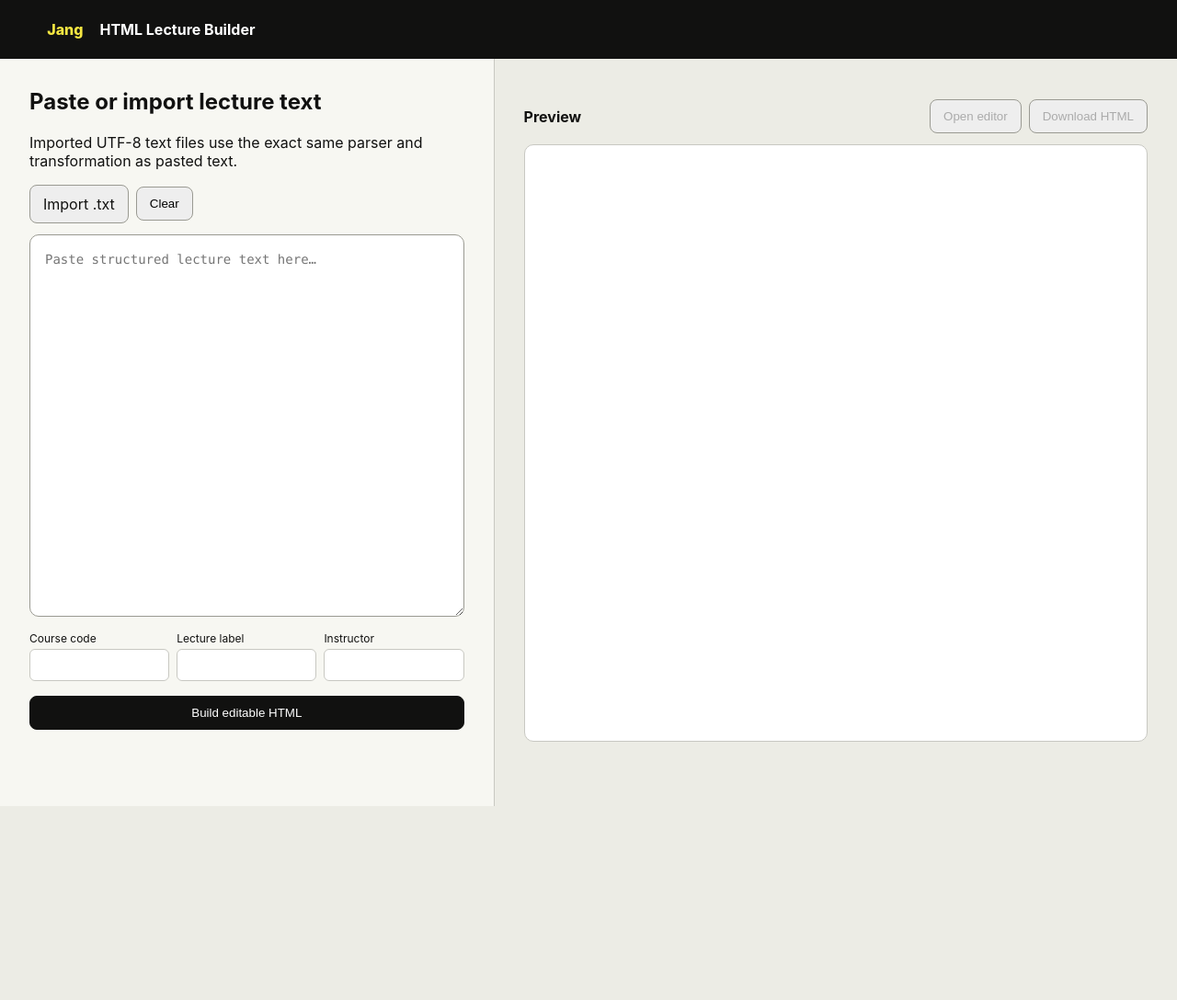
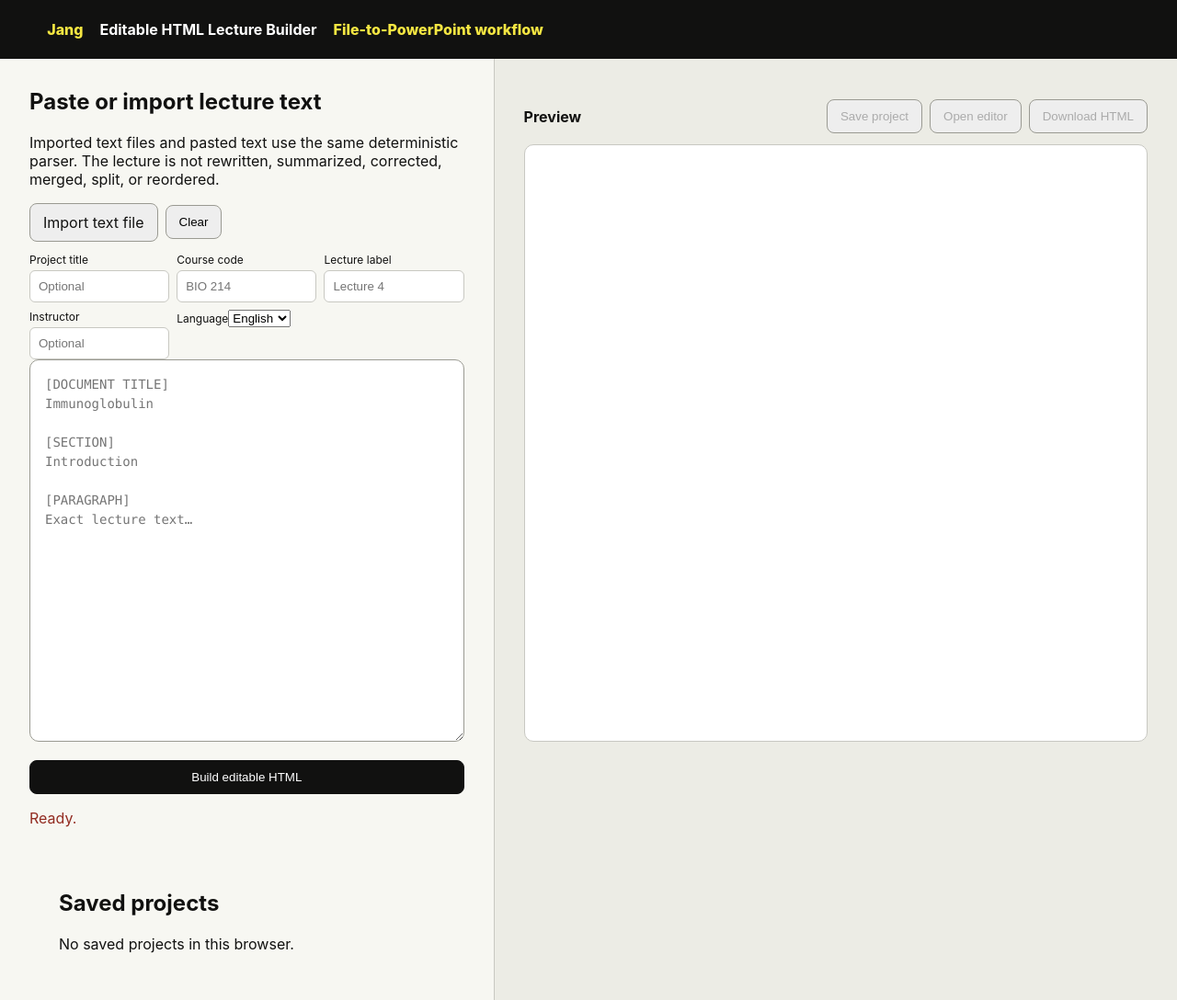
Before and after one commit to hatemkhaleefah3-ui/jang, a website with bundled scripts: page builder.html in a window 1280 px wide. Shown: the top 1088 px of the page at 92% size. Before the commit the page ends 877 px from the top, so only its background shows below. Built offline with nearby package versions, Linux system fonts and the light colour scheme.

Commit message:
Expand the editable HTML builder workspace

```diff
--- a/builder.html
+++ b/builder.html
@@ -1 +1,37 @@
-<!doctype html><html lang="en"><head><meta charset="utf-8"><meta name="viewport" content="width=device-width,initial-scale=1"><title>Jang HTML Lecture Builder</title><link rel="stylesheet" href="/builder.css"><script type="module" src="/builder-app.js"></script></head><body><header><a href="/">Jang</a><strong>HTML Lecture Builder</strong></header><main><section class="input-panel"><h1>Paste or import lecture text</h1><p>Imported UTF-8 text files use the exact same parser and transformation as pasted text.</p><div class="actions"><label class="file-button">Import .txt<input id="textFile" type="file" accept=".txt,text/plain"></label><button id="clearText" type="button">Clear</button></div><textarea id="lectureText" spellcheck="false" placeholder="Paste structured lecture text here…"></textarea><div class="metadata"><label>Course code<input id="courseCode"></label><label>Lecture label<input id="lectureLabel"></label><label>Instructor<input id="instructor"></label></div><button id="buildHtml" class="primary" type="button">Build editable HTML</button><p id="status" role="status"></p></section><section class="preview-panel"><div class="preview-bar"><strong id="previewTitle">Preview</strong><button id="openWindow" type="button" disabled>Open editor</button><button id="downloadHtml" type="button" disabled>Download HTML</button></div><iframe id="preview" sandbox="allow-scripts allow-downloads"></iframe></section></main></body></html>
+<!doctype html>
+<html lang="en">
+<head>
+  <meta charset="utf-8">
+  <meta name="viewport" content="width=device-width,initial-scale=1">
+  <meta name="description" content="Convert pasted or imported lecture text into exact, editable, responsive HTML without AI rewriting.">
+  <title>Jang — Editable HTML Lecture Builder</title>
+  <link rel="stylesheet" href="/builder.css">
+  <script type="module" src="/builder-app.js"></script>
+</head>
+<body>
+  <header><a href="/">Jang</a><strong>Editable HTML Lecture Builder</strong><a class="header-link" href="/">File-to-PowerPoint workflow</a></header>
+  <main>
+    <section class="input-panel">
+      <h1>Paste or import lecture text</h1>
+      <p>Imported text files and pasted text use the same deterministic parser. The lecture is not rewritten, summarized, corrected, merged, split, or reordered.</p>
+      <div class="actions"><label class="file-button">Import text file<input id="textFile" type="file" accept=".txt,.md,text/plain,text/markdown"></label><button id="clearText" type="button">Clear</button></div>
+      <small id="fileMeta"></small>
+      <div class="metadata">
+        <label>Project title<input id="projectTitle" placeholder="Optional"></label>
+        <label>Course code<input id="courseCode" placeholder="BIO 214"></label>
+        <label>Lecture label<input id="lectureLabel" placeholder="Lecture 4"></label>
+        <label>Instructor<input id="instructor" placeholder="Optional"></label>
+        <label>Language<select id="language"><option value="en">English</option><option value="ar">Arabic</option><option value="ku">Kurdish</option></select></label>
+      </div>
+      <textarea id="lectureText" spellcheck="false" placeholder="[DOCUMENT TITLE]&#10;Immunoglobulin&#10;&#10;[SECTION]&#10;Introduction&#10;&#10;[PARAGRAPH]&#10;Exact lecture text…"></textarea>
+      <button id="buildHtml" class="primary" type="button">Build editable HTML</button>
+      <p id="status" role="status">Ready.</p>
+      <section class="projects-panel"><h2>Saved projects</h2><div id="savedProjects"></div></section>
+    </section>
+    <section class="preview-panel">
+      <div class="preview-bar"><strong id="previewTitle">Preview</strong><button id="saveProject" type="button" disabled>Save project</button><button id="openWindow" type="button" disabled>Open editor</button><button id="downloadHtml" type="button" disabled>Download HTML</button></div>
+      <iframe id="preview" title="Editable lecture HTML preview" sandbox="allow-scripts allow-downloads allow-same-origin allow-forms"></iframe>
+    </section>
+  </main>
+</body>
+</html>
```
